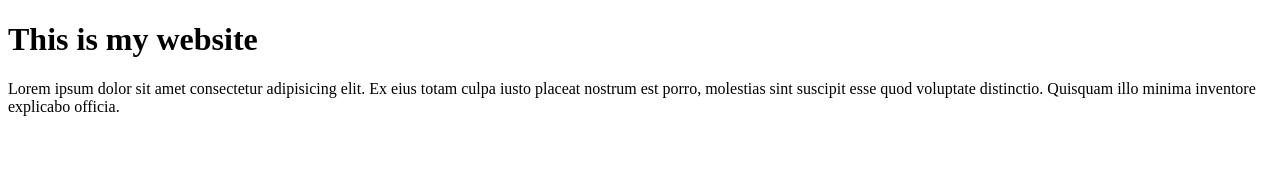
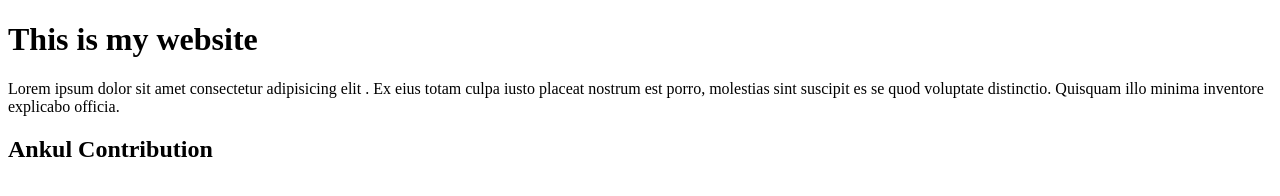
Before and after one commit to Aamangupta70077/AMAN-FILE, a plain HTML site: page contributions/index.html in a window 1280 px wide. Drawn offline with Linux system fonts and the light colour scheme.

Commit message:
Ankul added

```diff
--- a/contributions/index.html
+++ b/contributions/index.html
@@ -8,6 +8,9 @@
 </head>
 <body>
     <h1>This is my website</h1>
-    <p>Lorem ipsum dolor sit amet consectetur adipisicing elit. Ex eius totam culpa iusto placeat nostrum est porro, molestias sint suscipit esse quod voluptate distinctio. Quisquam illo minima inventore explicabo officia.</p>
+    <p>Lorem ipsum dolor sit amet consectetur adipisicing elit
+        . Ex eius totam culpa iusto placeat nostrum est porro, molestias sint suscipit es
+        se quod voluptate distinctio. Quisquam illo minima inventore explicabo officia.</p>
+    <h2>Ankul Contribution</h2>
 </body>
 </html>
```
